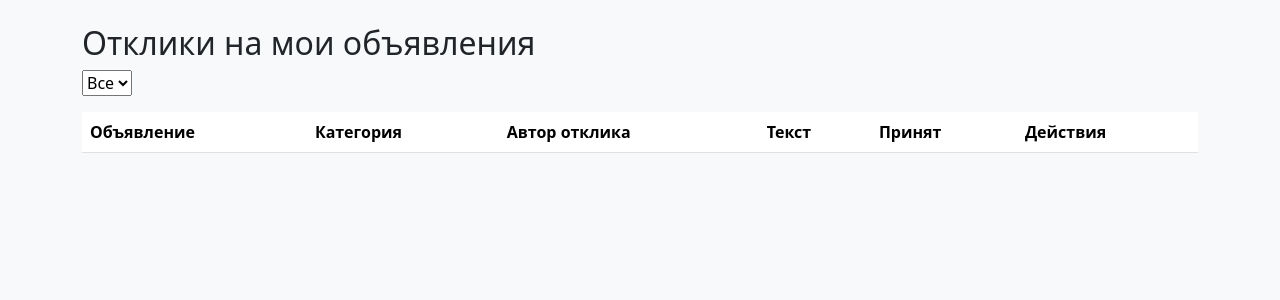
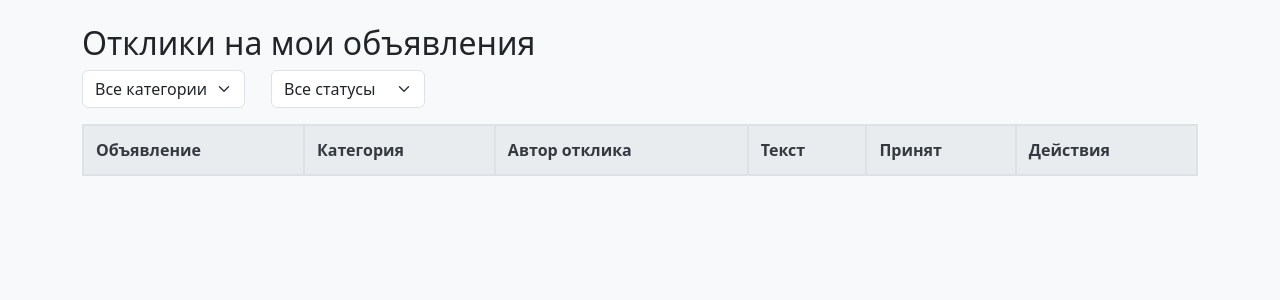
Before and after one commit to andrey01chirkin/Mmorpg_Board, a Django app: page /my_replies/ in a window 1280 px wide. Shown: the part 56-356 px from the top of the page. Run offline with Django 5.2, Linux system fonts and the light colour scheme; a user stored in the database is signed in; data comes from the database, SQL or seed files in the repository; both versions use the stored data as it was after the commit; lists and menus that the app fills with data are empty; some libraries are stand-ins or nearby versions.

Commit message:
Added filters for replies

```diff
--- a/mmorpg_board/board/static/board/css/styles.css
+++ b/mmorpg_board/board/static/board/css/styles.css
@@ -51,3 +51,54 @@
     display: none;
     z-index: 1000;
 }
+
+form.d-flex.gap-2.mb-3.align-items-center {
+    gap: 0.5rem;
+}
+
+form.d-flex select {
+    min-width: 150px;
+    margin-right: 10px;
+}
+
+form.d-flex label {
+    font-weight: bold;
+}
+
+.table {
+    border-collapse: collapse;
+    width: 100%;
+}
+
+.table th, .table td {
+    border: 2px solid #dee2e6; /* Ярко выраженные границы */
+    padding: 0.75rem;
+    text-align: left;
+    vertical-align: middle;
+}
+
+.table th {
+    background-color: #e9ecef; /* Серый цвет первой строки */
+    font-weight: bold;
+    color: #343a40;
+}
+
+.table-striped tbody tr {
+    background-color: #ffffff; /* Все строки белые */
+}
+
+.table-hover tbody tr:hover {
+    background-color: #f1f3f5;
+}
+
+.table td {
+    background-color: #ffffff;
+}
+
+.table th, .table td {
+    transition: background-color 0.2s ease;
+}
+
+.table th:hover, .table td:hover {
+    background-color: #e2e6ea;
+}
--- a/mmorpg_board/board/templates/board/my_replies.html
+++ b/mmorpg_board/board/templates/board/my_replies.html
@@ -3,16 +3,25 @@
 {% block content %}
 <h2>Отклики на мои объявления</h2>
 
-<form method="get">
-    <select name="post_id" onchange="this.form.submit()">
-        <option value="">Все</option>
-        {% for post in user_posts %}
-        <option value="{{ post.id }}" {% if request.GET.post_id == post.id|stringformat:"s" %}selected{% endif %}>{{ post.title }}</option>
+<!-- Фильтр по категориям и статусу -->
+<form method="get" class="d-flex gap-3 mb-3 align-items-center">
+    <select name="category" id="category" onchange="this.form.submit()" class="form-select w-auto">
+        <option value="">Все категории</option>
+        {% for cat in categories %}
+            <option value="{{ cat.name }}" {% if request.GET.category == cat.name %}selected{% endif %}>
+                {{ cat.name }}
+            </option>
         {% endfor %}
+    </select>
+
+    <select name="status" id="status" onchange="this.form.submit()" class="form-select w-auto">
+        <option value="">Все статусы</option>
+        <option value="accepted" {% if request.GET.status == "accepted" %}selected{% endif %}>Принятые</option>
+        <option value="not_accepted" {% if request.GET.status == "not_accepted" %}selected{% endif %}>Не принятые</option>
     </select>
 </form>
 
-<table class="table mt-3">
+<table class="table table-hover mt-3">
     <tr>
         <th>Объявление</th>
         <th>Категория</th>
@@ -30,10 +39,10 @@
         <td>{{ reply.accepted|yesno:"Да,Нет" }}</td>
         <td>
             {% if not reply.accepted %}
-            <a href="{% url 'accept_reply' reply.id %}" class="btn btn-success">Принять</a>
+            <a href="{% url 'accept_reply' reply.id %}" class="btn btn-success btn-sm">Принять</a>
             {% endif %}
             <!-- Кнопка для вызова модального окна -->
-            <button type="button" class="btn btn-danger" data-bs-toggle="modal" data-bs-target="#deleteModal" data-reply-id="{{ reply.id }}">
+            <button type="button" class="btn btn-danger btn-sm" data-bs-toggle="modal" data-bs-target="#deleteModal" data-reply-id="{{ reply.id }}">
                 Удалить
             </button>
         </td>
--- a/mmorpg_board/board/views.py
+++ b/mmorpg_board/board/views.py
@@ -2,11 +2,12 @@ import os
 
 from django.conf import settings
 from django.contrib import messages
+from django.db.models import Q
 from django.shortcuts import render, redirect, get_object_or_404
 from dotenv import load_dotenv
 
 from .forms import CustomRegistrationForm, ReplyForm
-from .models import EmailConfirmation, Post, Reply
+from .models import EmailConfirmation, Post, Reply, Category
 from django.core.mail import send_mail
 from django.contrib.auth.models import User
 from .forms import EmailCodeForm
@@ -174,13 +175,34 @@ def edit_post_view(request, post_id):
 @login_required
 def my_replies_view(request):
     user_posts = Post.objects.filter(author=request.user)
-    replies = Reply.objects.filter(post__in=user_posts).select_related('post')
-    post_filter = request.GET.get('post_id')
+    replies = Reply.objects.filter(post__author=request.user)
 
-    if post_filter:
-        replies = replies.filter(post__id=post_filter)
+    # Получаем параметры фильтрации
+    category = request.GET.get('category')
+    status = request.GET.get('status')  # Новый параметр статуса
 
-    return render(request, 'board/my_replies.html', {'replies': replies, 'user_posts': user_posts})
+    # Фильтрация по категории
+    if category:
+        replies = replies.filter(post__category__name=category)
+
+    # Фильтрация по статусу принятия
+    if status == 'accepted':
+        replies = replies.filter(accepted=True)
+    elif status == 'not_accepted':
+        replies = replies.filter(accepted=False)
+
+    # Получаем категории только тех объявлений, которые имеют отклики
+    categories = Category.objects.filter(
+        Q(post__in=user_posts) & Q(post__replies__isnull=False)
+    ).distinct()
+
+    return render(request, 'board/my_replies.html', {
+        'replies': replies,
+        'categories': categories,
+        'user_posts': user_posts,
+    })
+
+
 
 
 @login_required
```
Also changed, not shown: mmorpg_board/db.sqlite3.
